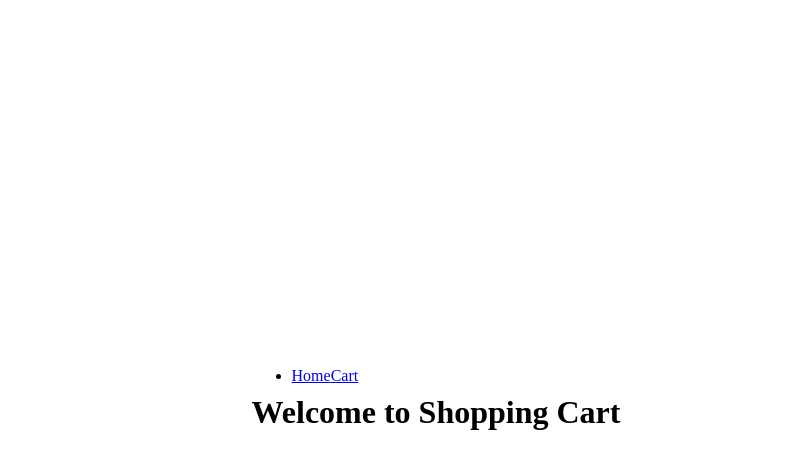
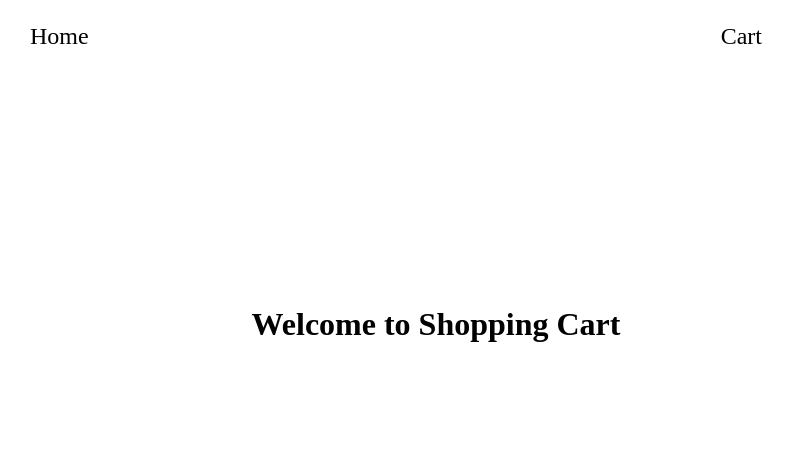
Before and after one commit to frrst-ian/shopping-cart, a React (Vite) app: page / in a window 1280 px wide. Shown: the top 468 px of the page, without its empty margins (204-997 px from the left). Built offline with nearby package versions, Linux system fonts and the light colour scheme.

Commit message:
feat: implement shop component and style updates

```diff
--- a/src/App.css
+++ b/src/App.css
@@ -67,11 +67,14 @@ h6 {
   isolation: isolate;
 }
 
+#root {
+  width: 100%;
+  height: 100vh;
+}
+
 body {
   height: 100vh;
-  display: flex;
-  justify-content: center;
-  align-items: center;
+  width: 100%;
 }
 
 .card-wrapper {
@@ -88,3 +91,7 @@ body {
 .card-list > h1 {
     text-align: center;
 }
+
+.App {
+  height: 90vh;
+}
--- a/src/Routes.jsx
+++ b/src/Routes.jsx
@@ -1,5 +1,5 @@
-import {HomePage} from './components/Homepage'
-import {Cart} from './components/Cart'
+import { HomePage } from "./components/Homepage";
+import { Shop } from "./components/Shop";
 
 export const routes = [
   {
@@ -8,6 +8,6 @@ export const routes = [
   },
   {
     path: "/cart",
-    element: <Cart />,
+    element: <Shop />,
   },
 ];
--- /dev/null
+++ b/src/components/HomePage.css
@@ -0,0 +1,7 @@
+.homepage-wrapper {
+    width: 100%;
+    height: 70%;
+    display: flex;
+    justify-content: center;
+    align-items: center;
+}
--- a/src/components/Homepage.jsx
+++ b/src/components/Homepage.jsx
@@ -1,7 +1,10 @@
+import './HomePage.css'
 export const HomePage = () => {
   return (
     <div className="homepage-wrapper">
-      <h1>Welcome to Shopping Cart</h1>
+      <div>
+        <h1>Welcome to Shopping Cart</h1>
+      </div>
     </div>
   );
 };
--- a/src/components/Input.jsx
+++ b/src/components/Input.jsx
@@ -1,4 +1,3 @@
-/* eslint-disable no-unused-vars */
 import PropTypes from "prop-types";
 import "./Input.css";
 
@@ -30,8 +29,3 @@ Input.propTypes = {
   value: PropTypes.any.isRequired,
   onChange: PropTypes.func.isRequired,
 };
-
-Input.defaultProps = {
-  type: "text",
-  placeholder: "",
-};
--- a/src/components/Navigation.css
+++ b/src/components/Navigation.css
@@ -0,0 +1,23 @@
+.nav-container {
+    display: flex;
+    margin: 18px;
+}
+
+nav {
+    width: 100%;
+}
+
+nav > div {
+    width: 100%;
+    display: flex;
+    justify-content: space-around;
+    gap: 200px;
+    padding:0 80px 0 0;
+}
+
+div > a {
+  margin: 12px;
+  text-decoration: none;
+  color: black;
+  font-size: 24px;
+}
--- a/src/components/Navigation.jsx
+++ b/src/components/Navigation.jsx
@@ -5,12 +5,14 @@ export const Navigation = () => {
   return (
     <div className="nav-container">
       <nav className="nav">
-        <ul>
-          <li>
+        <div>
+          <div>
             <Link to="/">Home</Link>
+          </div>
+          <div>
             <Link to="/cart">Cart</Link>
-          </li>
-        </ul>
+          </div>
+        </div>
       </nav>
     </div>
   );
--- /dev/null
+++ b/src/components/Shop.css
@@ -0,0 +1,6 @@
+.card-list {
+  display: flex;
+  flex-direction: column;
+  justify-content: center;
+  align-items: center;
+}
--- a/src/components/Cart.jsx
+++ b/src/components/Shop.jsx
@@ -1,6 +1,7 @@
 import { Card } from "./Card";
 import { useState, useEffect } from "react";
-export const Cart = () => {
+import "./Shop.css";
+export const Shop = () => {
   const [cards, setCards] = useState([]);
 
   useEffect(() => {
```
